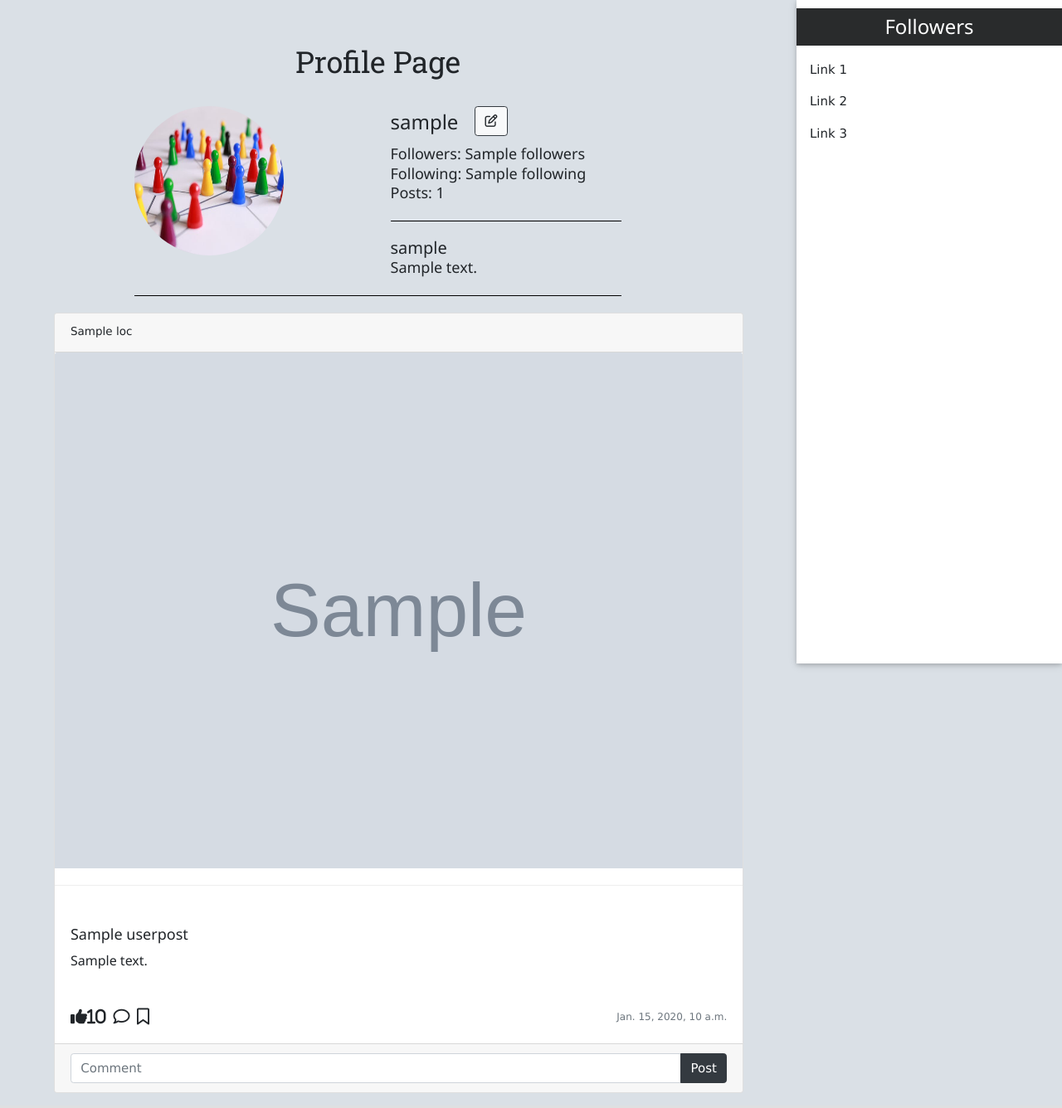
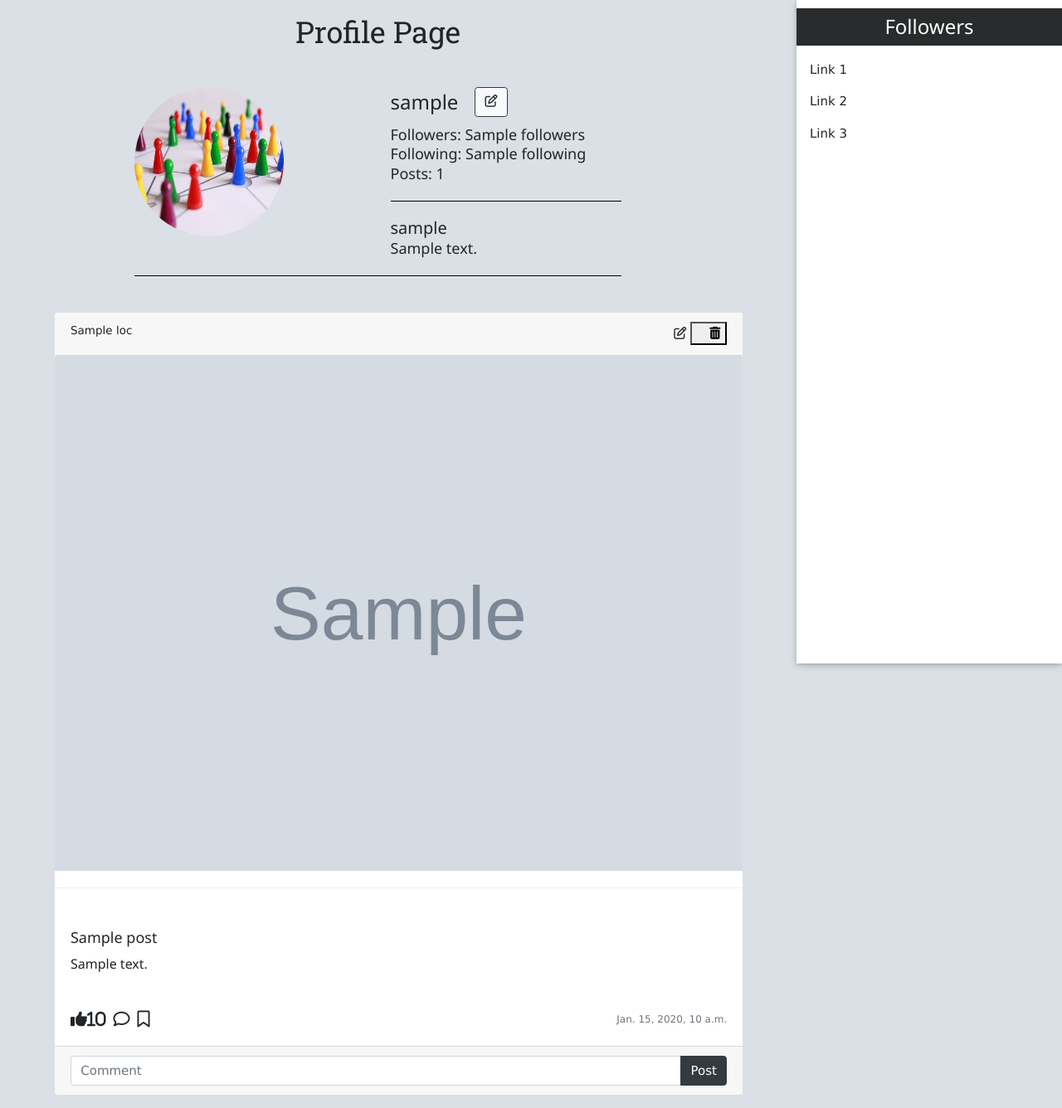
Before and after one commit to meet08062000/WeConnect-Django, a Django app: template mainApp/templates/mainApp/userprofile.html in a window 1280 px wide. Shown: the part 69-1405 px from the top of the page at 83% size. Run offline with Django 3.2, Linux system fonts and the light colour scheme; the template is opened without the code that fills it: most values are stand-ins (such as "Sample title", 1, 10 or a date in 2020); grey boxes marked "Sample" are stand-in pictures; some libraries are stand-ins or nearby versions.

Commit message:
post delete feature

```diff
--- a/mainApp/templates/mainApp/createpost.html
+++ b/mainApp/templates/mainApp/createpost.html
@@ -16,12 +16,11 @@
         </div>
         <div class='form-group'>
             <label for='desc'>Description: </label>
-            <textarea type='text' name='desc' placeholder='Description' class='form-control'
-                value={{post.desc}}></textarea>
+            <textarea type='text' name='desc' placeholder='Description' class='form-control'>{{post.desc}}</textarea>
         </div>
         <div class='form-group'>
             <label for='image'>Image: </label>
-            <input type='file' name='image' placeholder='Image' value={{post.image}}>
+            <input type='file' name='image' placeholder='Image' value={{post.image.url}}>
         </div>
         <div class='form-group'>
             <label for='loc'>Location: </label>
--- a/mainApp/templates/mainApp/userprofile.html
+++ b/mainApp/templates/mainApp/userprofile.html
@@ -4,12 +4,12 @@
 {% block content %}
 
 
-<div class='container' style='width: 70%; margin-top: 6%'>
+<div class='container' style='width: 70%; margin-top: 2%' >
     <h1>
         <center style='font-family: "Roboto Slab", Serif'>Profile Page</center>
     </h1>
     <br>
-    <div class='row'>
+    <div class='row' style='margin-top: 2%'>
         <div class="col">
             <img src='{% static "mainApp/bg_img.jpeg" %}' class="rounded-circle mb-2" alt="100x100" width="180"
                 height="180" style='border-radius: 50%'>
@@ -28,43 +28,53 @@
             <h5 class='d-inline mr-3'>{{profile.desc}} </h5>
         </div>
     </div>
-    <hr style='border-color: black'>
+    <hr style='border-color: black'><br>
 </div>
 
 
 <div class=" card-deck mb-3" style='margin-left: 4%'>
-    {% for userpost in userposts%}
+    {% for post in posts%}
     <div class='card'>
         <div class="card-header ">
-            <div class="row mb-1">
-                <div class='col-sm'>
-                    <div class="text" style='font-size: 0.9rem'>{{userpost.loc}}</div>
+            <div class="row">
+                <div class="col-sm">
+                    <div class="text" style='font-size: 0.9rem'>{{post.loc}}</div>
                 </div>
+                {% if post.author_id == profile.id %}
+                <div class="col text-right">
+                    <form action="/app/deletepost/{{post.id}}" method="GET">
+                        <a href="/app/post/{{post.id}}"><i class="fa fa-edit icon-4x"></i></a>
+                        <button type="submit"><i class="fa fa-trash pl-3 icon-4x"></i></button>
+                    </form>
+                </div>
+                {% endif %}
             </div>
         </div>
-        <img class="card-img-top" src="{{userpost.image.url}}" alt="Card image cap">
+        <img class="card-img-top" src="{{post.image.url}}" alt="Card image cap">
         <hr class='divider'>
         <div class="card-body">
-            <h5 class="card-title" style='font-weight: 500'>{{userpost.title}}</h5>
+            <h5 class="card-title" style='font-weight: 500'>{{post.title}}</h5>
             <h6 class='mb-5'>
-                <p class="card-text">{{userpost.desc}}</p>
+                <p class="card-text">{{post.desc}}</p>
             </h6>
             <div class='row'>
                 <div class='col-sm'>
-                    {% if userpost.id not in liked_post_ids %}
-                    <h4 class='d-inline'><a href='/app/{{userpost.id}}' class='far fa-thumbs-up'
-                            style='text-decoration:none'>{{userpost.likes}}</a>
+                    {% if post.id not in liked_post_ids %}
+                    <h4 class='d-inline'><a href='/app/{{post.id}}' class='far fa-thumbs-up'
+                            style='text-decoration:none'>{{post.likes}}</a>
                     </h4>
                     {% else %}
-                    <h4 class='d-inline'><a href='/app/{{userpost.id}}' class='fa fa-thumbs-up'
-                            style='text-decoration:none'>{{userpost.likes}}</a>
+                    <h4 class='d-inline'><a href='/app/{{post.id}}' class='fa fa-thumbs-up'
+                            style='text-decoration:none'>{{post.likes}}</a>
                     </h4>
                     {% endif %}
-                    <h4 class='d-inline pl-1'><a href='' class='far fa-comment' style='text-decoration:none'></a></h4>
-                    <h4 class='d-inline pl-1'><a href='' class='far fa-bookmark' style='text-decoration:none'></a></h4>
+                    <h4 class='d-inline pl-1'><a href='' class='far fa-comment' style='text-decoration:none'></a>
+                    </h4>
+                    <h4 class='d-inline pl-1'><a href='' class='far fa-bookmark' style='text-decoration:none'></a>
+                    </h4>
                 </div>
                 <div class="col-sm">
-                    <p class="card-text float-right pr"><small class="text-muted">{{userpost.timestamp}}</small></p>
+                    <p class="card-text float-right pr"><small class="text-muted">{{post.timestamp}}</small></p>
                 </div>
             </div>
         </div>
--- a/mainApp/urls.py
+++ b/mainApp/urls.py
@@ -8,6 +8,9 @@ urlpatterns = [
     path('profile/<int:user_id>', views.profile, name="profile"),
     path('follows/<int:user_id>', views.follows, name="follows"),
     path('<int:post_id>', views.like, name="like"),
-    path('post/<int:post_id>', views.editpost, name="editpost"),
+    path('post/<int:post_id>', views.editpost,
+         name="editpost"),
+    path('deletepost/<int:post_id>', views.deletepost,
+         name="deletepost"),
     path('editprofile', views.editprofile, name="editprofile")
 ]
```
Also changed, not shown: mainApp/templates/mainApp/editpost.html (+17 -7 lines), mainApp/templates/mainApp/profile.html (+11 -11 lines), mainApp/views.py (+32 -17 lines).
